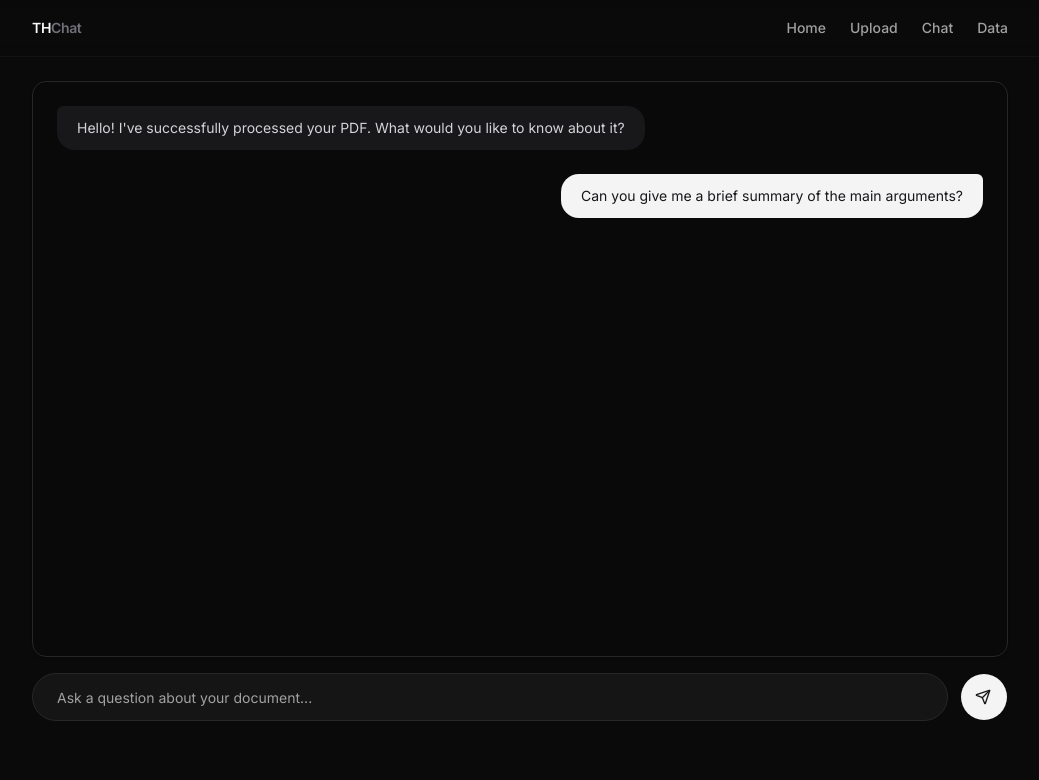
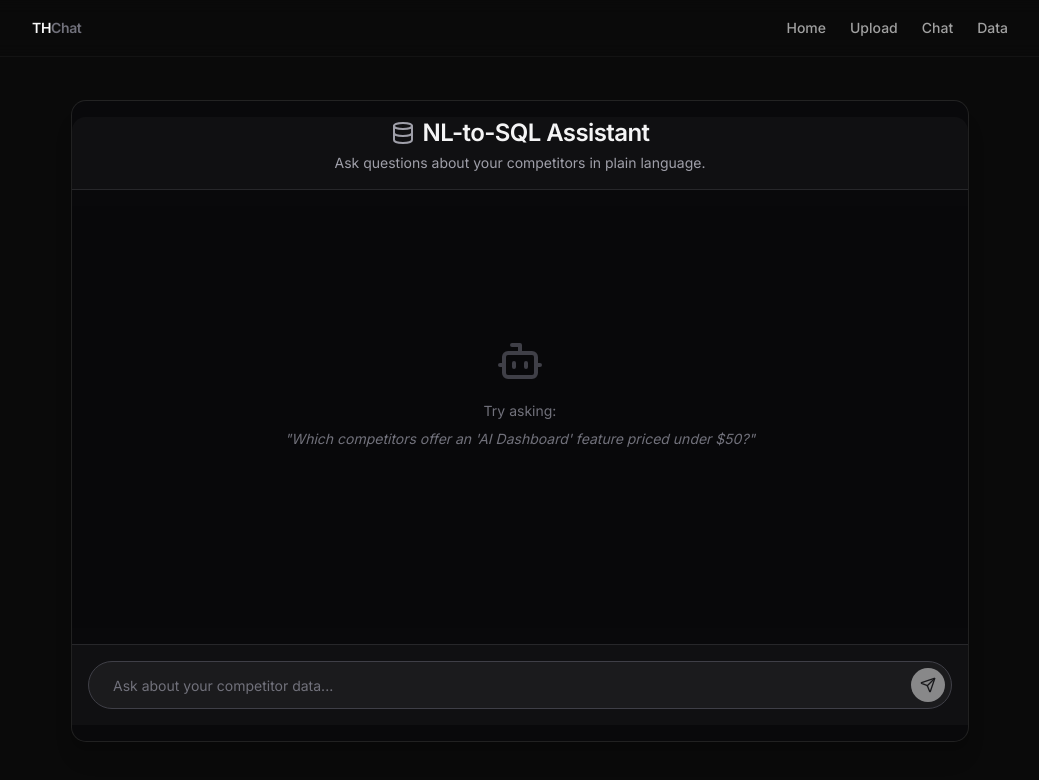
Before and after one commit to TheoJustin/garena-assessment, a Next.js app in the folder frontend/: page /chat in a window 1280 px wide. Shown: the top 780 px of the page, without its empty margins (120-1159 px from the left). Built offline with nearby package versions, Linux system fonts and the light colour scheme.

Commit message:
feat: chat model ai/sdk page

```diff
--- a/frontend/package.json
+++ b/frontend/package.json
@@ -8,9 +8,12 @@
     "start": "next start"
   },
   "dependencies": {
+    "@ai-sdk/openai": "^3.0.41",
+    "@ai-sdk/react": "^3.0.118",
     "@langchain/community": "^1.1.24",
     "@langchain/core": "^1.1.33",
     "@langchain/openai": "^1.3.0",
+    "ai": "^6.0.116",
     "class-variance-authority": "^0.7.1",
     "clsx": "^2.1.1",
     "langchain": "^1.2.33",
@@ -23,7 +26,8 @@
     "react-dom": "19.2.3",
     "shadcn": "^4.0.8",
     "tailwind-merge": "^3.5.0",
-    "tw-animate-css": "^1.4.0"
+    "tw-animate-css": "^1.4.0",
+    "zod": "^4.3.6"
   },
   "devDependencies": {
     "@tailwindcss/postcss": "^4",
--- /dev/null
+++ b/frontend/src/app/api/chat/route.ts
@@ -0,0 +1,73 @@
+import {
+  streamText,
+  tool,
+  convertToModelMessages,
+  stepCountIs,
+  type UIMessage,
+} from 'ai';
+import { openai } from '@ai-sdk/openai';
+import { z } from 'zod';
+import { Pool } from 'pg';
+
+const pool = new Pool({
+  connectionString: process.env.DATABASE_URL,
+});
+
+export async function POST(req: Request) {
+  const { messages }: { messages: UIMessage[] } = await req.json();
+
+  const result = streamText({
+    model: openai('gpt-4o'),
+    stopWhen: stepCountIs(5),
+    system: `You are a brilliant Data Analyst assistant.
+    You have access to a PostgreSQL database containing competitor analysis data.
+
+    The table is named 'competitor_analysis' and has the following schema:
+    - id (SERIAL PRIMARY KEY)
+    - competitor_name (VARCHAR)
+    - feature_name (VARCHAR)
+    - price (VARCHAR) - Note: This might contain text like '$50/month' or 'Gratis', so use ILIKE or cast carefully if comparing numbers.
+    - advantages (TEXT)
+    - disadvantages (TEXT)
+    - pdf_name (VARCHAR)
+
+    Rules:
+    1. ALWAYS use the 'query_postgres' tool to fetch data before answering questions about competitors, features, or pricing.
+    2. Write efficient PostgreSQL SELECT queries. NEVER write INSERT, UPDATE, DROP, or DELETE queries.
+    3. Use ILIKE for text searches to make them case-insensitive.
+    4. Answer the user's question in a friendly, professional manner using Natural Language.
+    5. Reply in the same language the user asks the question in (e.g., Indonesian if they ask in Indonesian).`,
+    messages: await convertToModelMessages(messages),
+    tools: {
+      query_postgres: tool({
+        description:
+          'Execute a raw SQL SELECT query to retrieve data from the competitor_analysis table.',
+        inputSchema: z.object({
+          query: z
+            .string()
+            .describe('The raw PostgreSQL SELECT query to execute.'),
+        }),
+        execute: async ({ query }) => {
+          console.log('\n🤖 AI is running SQL:', query);
+
+          if (!query.trim().toLowerCase().startsWith('select')) {
+            return {
+              error: 'Security Exception: Only SELECT queries are permitted.',
+            };
+          }
+
+          try {
+            const { rows } = await pool.query(query);
+            console.log(`✅ Query returned ${rows.length} rows.`);
+            return rows as Record<string, unknown>[];
+          } catch (error) {
+            console.error('❌ SQL Error:', error);
+            return { error: (error as Error).message };
+          }
+        },
+      }),
+    },
+  });
+
+  return result.toUIMessageStreamResponse();
+}
--- a/frontend/src/app/chat/page.tsx
+++ b/frontend/src/app/chat/page.tsx
@@ -1,40 +1,201 @@
+'use client';
+
+import { useChat } from '@ai-sdk/react';
+import { useEffect, useRef, useState } from 'react';
+import { DefaultChatTransport, type UIMessage, type ToolUIPart } from 'ai';
 import { Button } from '@/components/ui/button';
 import { Input } from '@/components/ui/input';
-import { Send } from 'lucide-react';
+import {
+  Card,
+  CardContent,
+  CardHeader,
+  CardTitle,
+  CardDescription,
+} from '@/components/ui/card';
+import { Send, Loader2, Bot, User, Database } from 'lucide-react';
 
-export default function ChatPage() {
+type QueryPostgresInput = { query: string };
+type QueryPostgresOutput = Record<string, unknown>[] | { error: string };
+
+type QueryPostgresToolPart = ToolUIPart<{
+  query_postgres: {
+    input: QueryPostgresInput;
+    output: QueryPostgresOutput;
+  };
+}>;
+
+// Derive the possible part states from the type itself — no magic strings
+type ToolPartState = QueryPostgresToolPart['state'];
+
+const RUNNING_STATES: ToolPartState[] = ['input-streaming', 'input-available'];
+
+// ---------------------------------------------------------------------------
+// Sub-components
+// ---------------------------------------------------------------------------
+
+function QueryPostgresPart({ part }: { part: QueryPostgresToolPart }) {
+  const isRunning = RUNNING_STATES.includes(part.state);
+
   return (
-    <div className="flex h-[80vh] flex-col gap-4">
-      {/* Chat History Area */}
-      <div className="flex-1 overflow-y-auto rounded-xl border border-zinc-800 bg-zinc-950/30 p-6 shadow-sm">
-        <div className="flex flex-col gap-6">
-          {/* AI Message */}
-          <div className="flex w-max max-w-[85%] flex-col gap-2 rounded-2xl rounded-tl-sm bg-zinc-900 px-5 py-3 text-sm text-zinc-300">
-            Hello! I've successfully processed your PDF. What would you like to
-            know about it?
-          </div>
-
-          {/* User Message */}
-          <div className="flex w-max max-w-[85%] self-end flex-col gap-2 rounded-2xl rounded-tr-sm bg-zinc-100 px-5 py-3 text-sm text-zinc-900">
-            Can you give me a brief summary of the main arguments?
-          </div>
-        </div>
-      </div>
-
-      {/* Input Area */}
-      <div className="flex items-center gap-3">
-        <Input
-          placeholder="Ask a question about your document..."
-          className="h-12 flex-1 rounded-full border-zinc-800 bg-zinc-950 px-6 focus-visible:ring-1 focus-visible:ring-zinc-700"
-        />
-        <Button
-          size="icon"
-          className="h-12 w-12 shrink-0 rounded-full bg-zinc-100 text-zinc-900 hover:bg-zinc-200"
-        >
-          <Send className="h-5 w-5 ml-[-2px]" />
-          <span className="sr-only">Send message</span>
-        </Button>
-      </div>
+    <div className="mb-2 flex items-center gap-2 rounded border border-zinc-800 bg-zinc-950 px-3 py-2 font-mono text-xs text-zinc-500">
+      {isRunning ? (
+        <>
+          <Loader2 className="mr-2 h-3 w-3 animate-spin" />
+          Executing SQL query...
+        </>
+      ) : (
+        <>
+          <Database className="mr-2 h-3 w-3" />
+          Query complete. Reading data...
+        </>
+      )}
     </div>
   );
 }
+
+function ChatMessage({ message }: { message: UIMessage }) {
+  const isUser = message.role === 'user';
+
+  return (
+    <div className={`flex gap-4 ${isUser ? 'justify-end' : 'justify-start'}`}>
+      {!isUser && (
+        <div className="flex h-8 w-8 shrink-0 items-center justify-center rounded-full border border-zinc-700 bg-zinc-800">
+          <Bot className="h-4 w-4 text-zinc-300" />
+        </div>
+      )}
+
+      <div
+        className={`max-w-[80%] rounded-xl px-4 py-3 text-sm leading-relaxed ${
+          isUser
+            ? 'bg-zinc-100 text-zinc-900'
+            : 'border border-zinc-800 bg-zinc-900 text-zinc-300'
+        }`}
+      >
+        {message.parts.map((part, index) => {
+          if (part.type === 'text') {
+            return (
+              <span key={index} className="whitespace-pre-wrap">
+                {part.text}
+              </span>
+            );
+          }
+
+          // ✅ Narrow via the discriminant, then cast to the typed part
+          if (part.type === 'tool-query_postgres') {
+            return (
+              <QueryPostgresPart
+                key={index}
+                part={part as QueryPostgresToolPart}
+              />
+            );
+          }
+
+          return null;
+        })}
+      </div>
+
+      {isUser && (
+        <div className="flex h-8 w-8 shrink-0 items-center justify-center rounded-full border border-zinc-700 bg-zinc-800">
+          <User className="h-4 w-4 text-zinc-300" />
+        </div>
+      )}
+    </div>
+  );
+}
+
+// ---------------------------------------------------------------------------
+// Page
+// ---------------------------------------------------------------------------
+
+export default function ChatPage() {
+  const [input, setInput] = useState('');
+  const messagesEndRef = useRef<HTMLDivElement>(null);
+
+  const { messages, sendMessage, status } = useChat({
+    transport: new DefaultChatTransport({ api: '/api/chat' }),
+  });
+
+  const isLoading = status === 'submitted' || status === 'streaming';
+  const lastMessage = messages.at(-1);
+
+  useEffect(() => {
+    messagesEndRef.current?.scrollIntoView({ behavior: 'smooth' });
+  }, [messages]);
+
+  function handleSubmit(e: React.FormEvent<HTMLFormElement>) {
+    e.preventDefault();
+    if (!input.trim() || isLoading) return;
+    sendMessage({ text: input });
+    setInput('');
+  }
+
+  return (
+    <div className="flex min-h-[85vh] items-center justify-center p-4">
+      <Card
+        className="flex w-full max-w-4xl flex-col overflow-hidden border-zinc-800 bg-zinc-950 text-zinc-100 shadow-xl"
+        style={{ height: '80vh' }}
+      >
+        <CardHeader className="border-b border-zinc-800 bg-zinc-900/50 pb-6 text-center">
+          <CardTitle className="flex items-center justify-center gap-2 text-2xl font-semibold tracking-tight">
+            <Database className="h-6 w-6 text-zinc-400" />
+            NL-to-SQL Assistant
+          </CardTitle>
+          <CardDescription className="text-zinc-400">
+            Ask questions about your competitors in plain language.
+          </CardDescription>
+        </CardHeader>
+
+        <CardContent className="flex-1 space-y-6 overflow-y-auto bg-zinc-950/50 p-6">
+          {messages.length === 0 ? (
+            <div className="flex h-full flex-col items-center justify-center text-zinc-500">
+              <Bot className="mb-4 h-12 w-12 text-zinc-700" />
+              <p>Try asking:</p>
+              <p className="mt-2 px-4 text-center text-sm italic">
+                "Which competitors offer an 'AI Dashboard' feature priced under
+                $50?"
+              </p>
+            </div>
+          ) : (
+            messages.map((m) => <ChatMessage key={m.id} message={m} />)
+          )}
+
+          {isLoading && lastMessage?.role === 'user' && (
+            <div className="flex justify-start gap-4">
+              <div className="flex h-8 w-8 shrink-0 items-center justify-center rounded-full border border-zinc-700 bg-zinc-800">
+                <Bot className="h-4 w-4 text-zinc-300" />
+              </div>
+              <div className="flex max-w-[80%] items-center rounded-xl border border-zinc-800 bg-zinc-900 px-4 py-3 text-sm text-zinc-400">
+                <Loader2 className="mr-2 h-4 w-4 animate-spin" /> Thinking...
+              </div>
+            </div>
+          )}
+
+          <div ref={messagesEndRef} />
+        </CardContent>
+
+        <div className="border-t border-zinc-800 bg-zinc-900/50 p-4">
+          <form
+            onSubmit={handleSubmit}
+            className="relative flex w-full items-center"
+          >
+            <Input
+              value={input}
+              onChange={(e) => setInput(e.target.value)}
+              placeholder="Ask about your competitor data..."
+              className="h-12 w-full rounded-full border-zinc-700 bg-zinc-950 pl-6 pr-14 text-zinc-200 placeholder:text-zinc-500 focus-visible:ring-zinc-600"
+              disabled={isLoading}
+            />
+            <Button
+              type="submit"
+              disabled={isLoading || !input.trim()}
+              size="icon"
+              className="absolute right-1.5 h-9 w-9 rounded-full bg-zinc-100 text-zinc-900 hover:bg-zinc-200 disabled:opacity-50"
+            >
+              <Send className="h-4 w-4" />
+            </Button>
+          </form>
+        </div>
+      </Card>
+    </div>
+  );
+}
```
Also changed, not shown: 1 other file (tests, documents, lock files or other folders).
